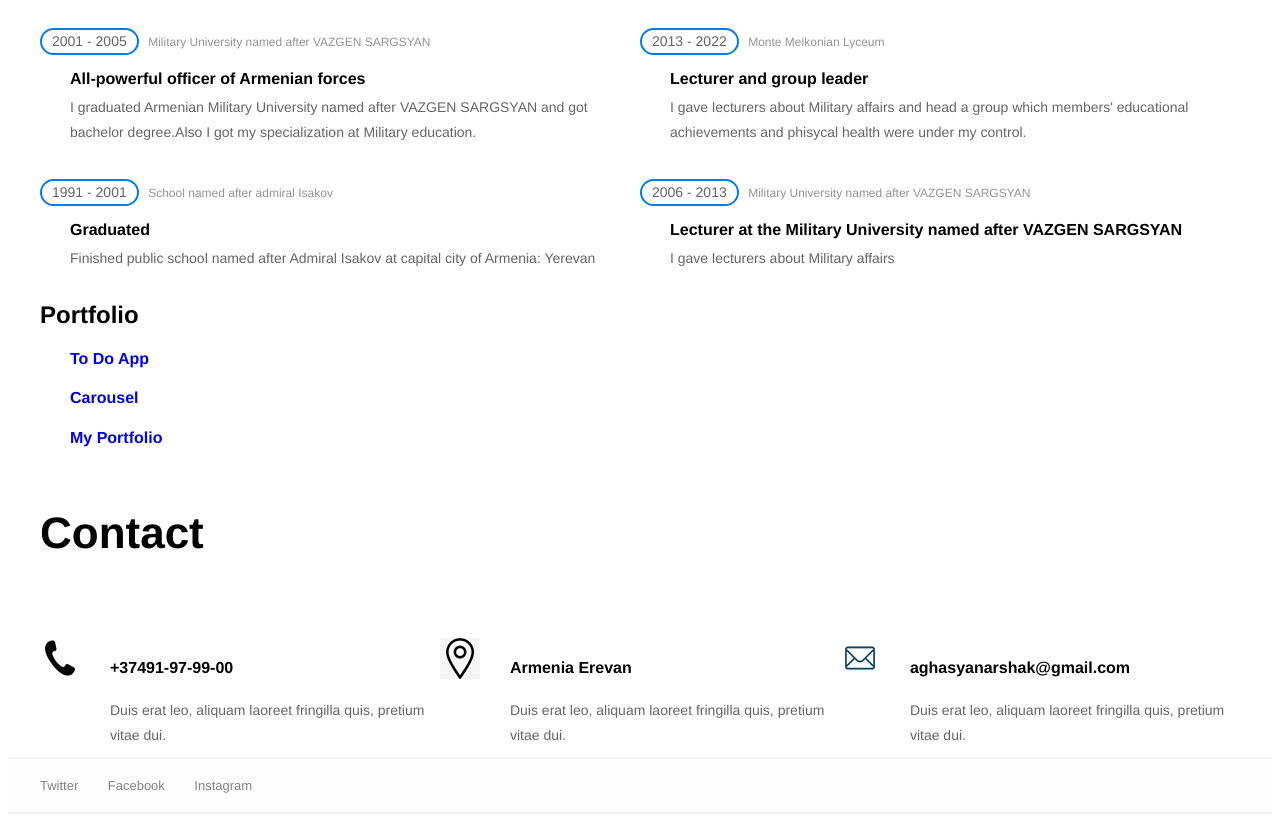
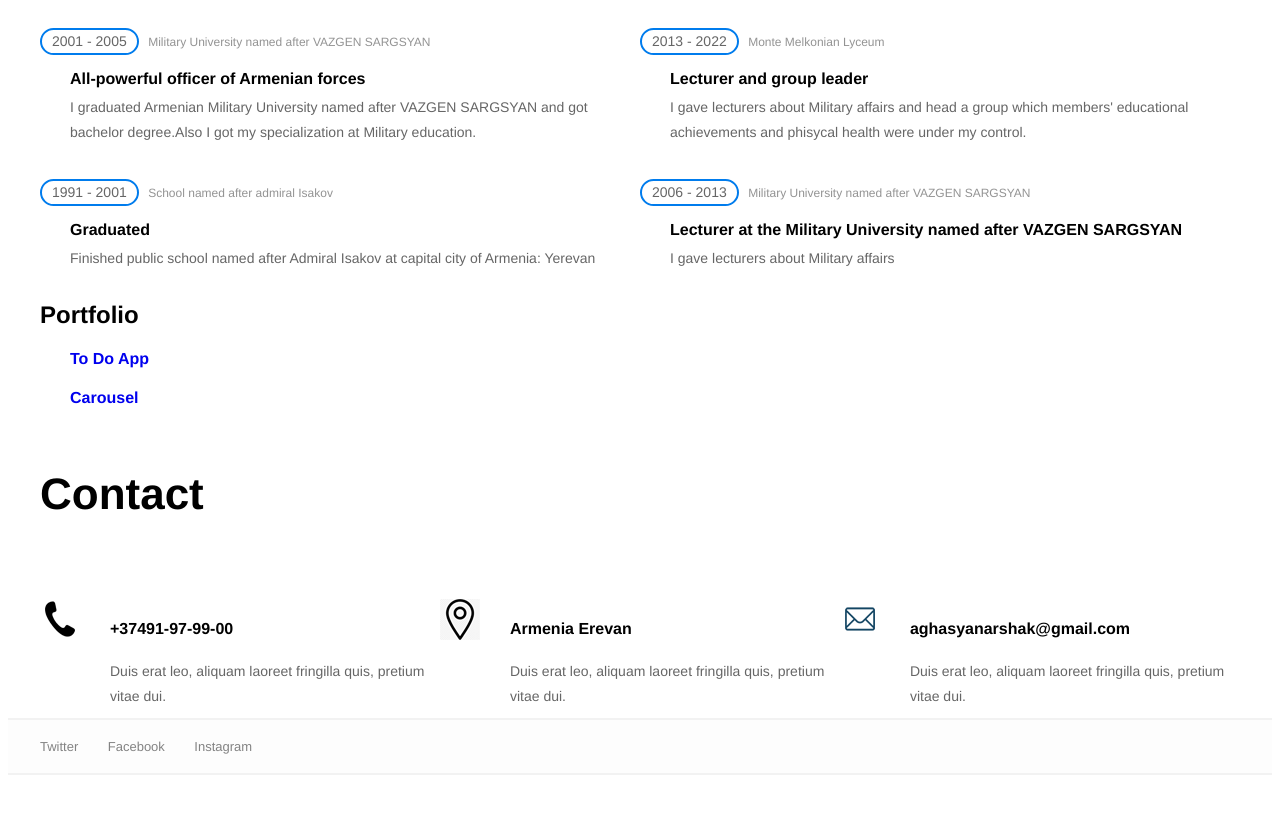
Before and after one commit to aghasyanarshak/aghasyanarshak.github.io, a plain HTML site: page index.html in a window 1280 px wide. Shown: the part 513-1335 px from the top of the page. After the commit the page ends 1296 px from the top, so only its background shows below. Drawn offline with Linux system fonts and the light colour scheme.

```diff
--- a/index.html
+++ b/index.html
@@ -129,7 +129,6 @@
 					<div class="p_left">
 						<h4 class="item-title"><a href="https://aghasyanarshak.github.io/ToDo%20app">To Do App</a></h4>
 						<h4 class="item-title"><a href="https://aghasyanarshak.github.io/Carousel">Carousel</a></h4>
-						<h4 class="item-title"><a href="https://aghasyanarshak.github.io/my%20portfolio">My Portfolio</a></h4>
 					</div>
 				</div>
 			</div>
```
